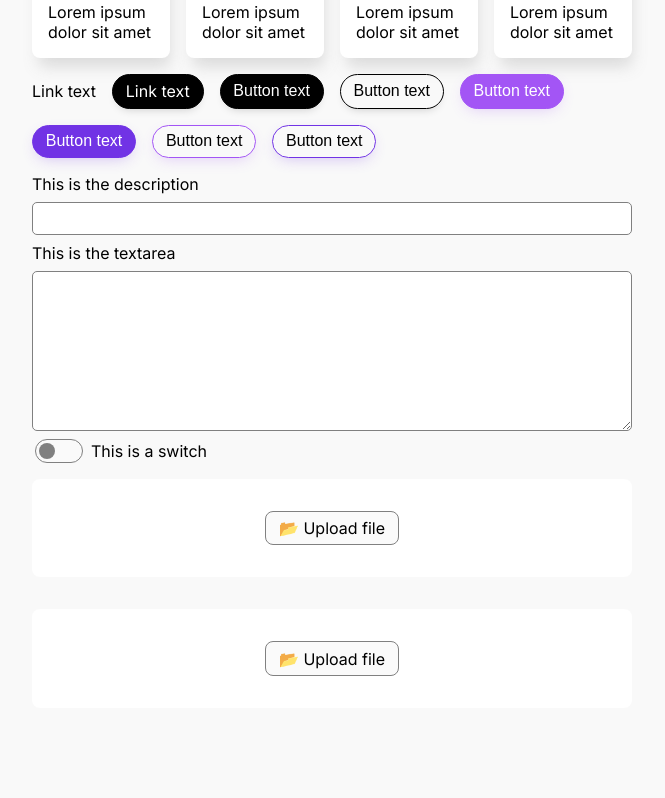
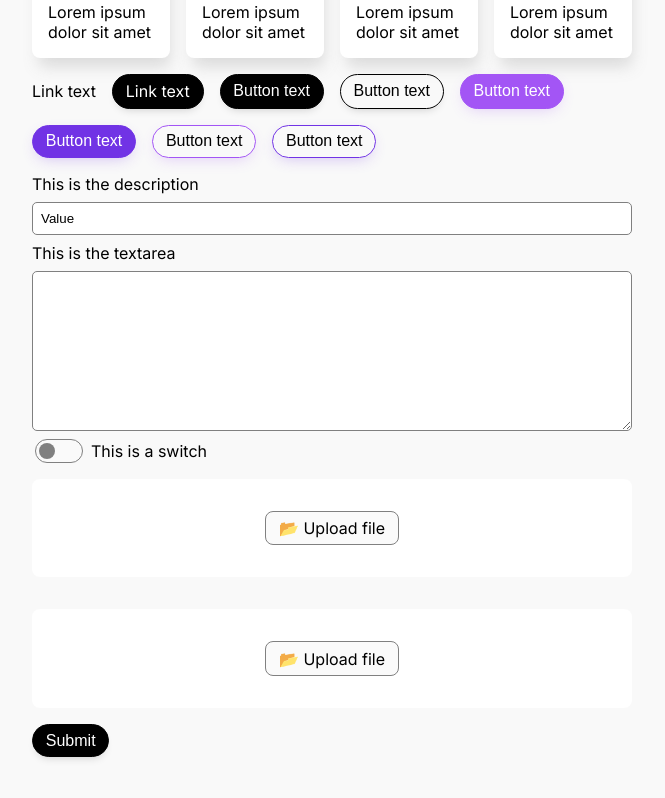
Before and after one commit to cristian-albu/acj-v2, a Next.js app: page /stylesheet in a window 1280 px wide. Shown: the part 474-1272 px from the top of the page, without its empty margins (308-973 px from the left). Before the commit the page ends 1246 px from the top, so only its background shows below. Built offline with nearby package versions, Linux system fonts and the light colour scheme.

Commit message:
form component part 1

```diff
--- a/shared/components/inputs/FileInput.tsx
+++ b/shared/components/inputs/FileInput.tsx
@@ -1,8 +1,8 @@
 "use client";
-import React, { ChangeEvent, MouseEvent, useEffect, useRef, useState } from "react";
+import React, { ChangeEvent, MouseEvent, useRef, useState } from "react";
 import styles from "./inputs.module.scss";
 import InputError from "./utils/InputError";
-import { TErrorState, TFileInput, TInputEvents } from "./types";
+import { TErrorState, TFileInput } from "./types";
 import Button from "../layout/Button";
 import Image from "next/image";
 import Loading from "../layout/Loading";
@@ -14,7 +14,7 @@ import Loading from "../layout/Loading";
  *
  * event.target.attributes.getNamesItem('server-file-ref').value
  */
-const FileInput: React.FC<TFileInput> = ({ errorCallbacks }) => {
+const FileInput: React.FC<TFileInput> = ({ id, children, errorCallbacks }) => {
     const ref = useRef<null | HTMLInputElement>(null);
     const [file, setFile] = useState<null | File>(null);
     const [generateImageObjectUrl, setImageObjectUrl] = useState<null | string>(null);
@@ -137,6 +137,7 @@ const FileInput: React.FC<TFileInput> = ({ errorCallbacks }) => {
             ) : (
                 <label className={styles.fileLabel}>
                     <input
+                        id={id}
                         className={styles.fileInput}
                         type="file"
                         name="fileUpload"
@@ -145,7 +146,7 @@ const FileInput: React.FC<TFileInput> = ({ errorCallbacks }) => {
                         ref={ref}
                         disabled={loading}
                     />
-                    <span>📂 Upload file</span>
+                    <span>📂 {children || "Upload file"}</span>
                 </label>
             )}
 
--- a/shared/components/inputs/Form.tsx
+++ b/shared/components/inputs/Form.tsx
@@ -1,7 +1,48 @@
-import React from "react";
+import React, { MouseEvent } from "react";
+import Button from "../layout/Button";
+import { TDynamicFormInput, TDynamicFormProps } from "./types";
 
-const Form = () => {
-    return <div>Form</div>;
+const buildInitialState = (inputList: TDynamicFormInput[]) => {
+    const inputData = inputList.reduce((acc: Record<string, string | number | boolean>, curr: TDynamicFormInput) => {
+        let { id, type } = curr;
+
+        let value: string | number | boolean = "";
+
+        switch (type) {
+            case "text":
+                value = "";
+                break;
+            case "textarea":
+                value = "";
+                break;
+            case "number":
+                value = 0;
+                break;
+            case "switch":
+                value = false;
+                break;
+            case "file":
+                value = "";
+                break;
+        }
+
+        acc[id] = value;
+
+        return acc;
+    }, {});
+
+    return inputData;
+};
+
+const Form: React.FC<TDynamicFormProps> = ({ inputList, formButton }) => {
+    const handleClick = (event: MouseEvent<HTMLButtonElement>) => {
+        event.preventDefault();
+    };
+    return (
+        <div>
+            <Button onClick={handleClick}>{formButton.text}</Button>
+        </div>
+    );
 };
 
 export default Form;
--- a/shared/components/inputs/Switch.tsx
+++ b/shared/components/inputs/Switch.tsx
@@ -6,10 +6,10 @@ import { TSwitch } from "./types";
  * Switch element
  * You can pass any input element prop to the component and it will be passed down to the input element
  */
-const Switch: React.FC<TSwitch> = ({ children, ...elementProps }) => {
+const Switch: React.FC<TSwitch> = ({ id, children, ...elementProps }) => {
     return (
         <label className={styles.switchLabel}>
-            <input type="checkbox" className={styles.checkbox} {...elementProps} />
+            <input id={id} type="checkbox" className={styles.checkbox} {...elementProps} />
             <div className={styles.switch} />
             <span className={styles.switchDesc}>{children}</span>
         </label>
--- a/shared/components/inputs/TextInput.tsx
+++ b/shared/components/inputs/TextInput.tsx
@@ -5,6 +5,7 @@ import styles from "./inputs.module.scss";
 import InputError from "./utils/InputError";
 
 const TextInput: React.FC<TTextInput | TTextareaInput> = ({
+    id,
     type,
     errorCallbacks,
     onChange: changeCallback,
@@ -59,12 +60,14 @@ const TextInput: React.FC<TTextInput | TTextareaInput> = ({
             <span className={styles.textInputDesc}>{children}</span>
             {type === "textarea" ? (
                 <textarea
+                    id={id}
                     className={`${styles.textInput} ${styles.textarea}`}
                     {...eventHandlers}
                     {...(elementProps as TextareaHTMLAttributes<HTMLTextAreaElement>)} // reson to hate typescript no. 1
                 />
             ) : (
                 <input
+                    id={id}
                     className={styles.textInput}
                     type={type || "text"}
                     {...eventHandlers}
--- a/shared/lib/input-validation/inputValidation.ts
+++ b/shared/lib/input-validation/inputValidation.ts
@@ -65,14 +65,14 @@ export const validateMinMaxLength = (
     return output;
 };
 
-export const validateFile = (hasErr: "clientErr" | "serverErr" | string, customError?: string): TvalidationReturn => {
+export const validateFile = (value: "clientErr" | "serverErr" | string, customError?: string): TvalidationReturn => {
     let output: TvalidationReturn = { isValid: true, error: "" };
 
-    if (hasErr === "clientErr") {
+    if (value === "clientErr") {
         output = { isValid: false, error: customError || "Can't upload this file." };
     }
 
-    if (hasErr === "serverErr") {
+    if (value === "serverErr") {
         output = { isValid: false, error: customError || "An error has occurred while uploading the file" };
     }
 
--- a/views/stylesheet/StylesheetView.tsx
+++ b/views/stylesheet/StylesheetView.tsx
@@ -1,8 +1,10 @@
 "use client";
 import { mock_listItems } from "@/data/list/mock_data";
 import FileInput from "@/shared/components/inputs/FileInput";
+import Form from "@/shared/components/inputs/Form";
 import Switch from "@/shared/components/inputs/Switch";
 import TextInput from "@/shared/components/inputs/TextInput";
+import { TDynamicFormProps } from "@/shared/components/inputs/types";
 import Button from "@/shared/components/layout/Button";
 import ButtonLink from "@/shared/components/layout/ButtonLink";
 import Card from "@/shared/components/layout/Card";
@@ -11,6 +13,28 @@ import Section from "@/shared/components/layout/Section";
 import Wrapper from "@/shared/components/layout/Wrapper";
 import List from "@/shared/components/list/List";
 import React from "react";
+
+const mock_props: TDynamicFormProps = {
+    inputList: [
+        {
+            type: "text",
+            children: "Email Input",
+            id: "id1",
+            errorCallbacks: [{ validation: "email" }],
+            defaultValue: "Default text",
+        },
+        { type: "text", children: "Slug input", id: "id2", errorCallbacks: [{ validation: "slug" }] },
+        { type: "text", children: "Text input", id: "id3", errorCallbacks: [{ validation: "minmax", args: [0, 64] }] },
+        { type: "number", children: "Text input", id: "id4", errorCallbacks: [{ validation: "minmax", args: [0, 2] }] },
+        { type: "textarea", children: "Textarea", id: "id5", errorCallbacks: [{ validation: "minmax", args: [0, 128] }] },
+        { type: "file", children: "File upload", id: "id6", errorCallbacks: [{ validation: "file" }] },
+        { type: "file", children: "File upload 2", id: "id7", errorCallbacks: [{ validation: "file" }] },
+    ],
+    formButton: {
+        text: "Submit",
+        action: (data) => console.log(data),
+    },
+};
 
 const StylesheetView = () => {
     return (
@@ -80,13 +104,18 @@ const StylesheetView = () => {
                         Button text
                     </Button>
                 </Row>
-                <TextInput errorCallbacks={[{ validation: "email" }, { validation: "minmax", args: [1, 10] }]}>
+                <TextInput
+                    errorCallbacks={[{ validation: "email" }, { validation: "minmax", args: [1, 10] }]}
+                    defaultValue={"Value"}
+                >
                     This is the description
                 </TextInput>
                 <TextInput type="textarea">This is the textarea</TextInput>
                 <Switch>This is a switch</Switch>
                 <FileInput errorCallbacks={[{ validation: "file" }]} />
                 <FileInput errorCallbacks={[{ validation: "file" }]} />
+
+                <Form {...mock_props} />
             </Wrapper>
         </Section>
     );
```
Also changed, not shown: shared/components/inputs/types.ts (+32 -5 lines).
